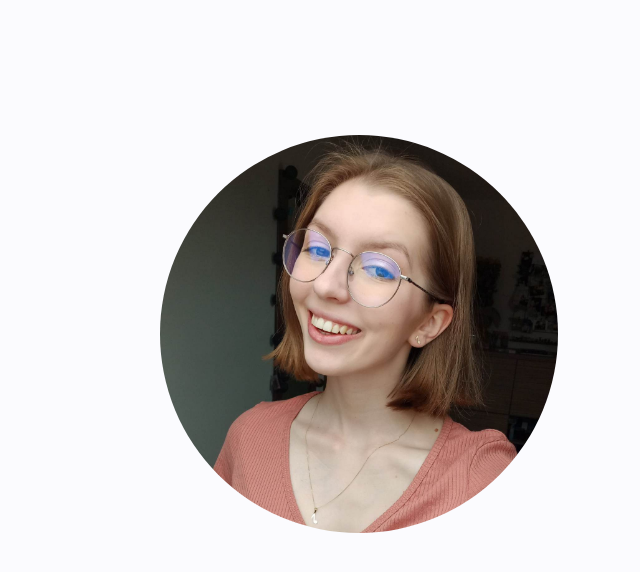
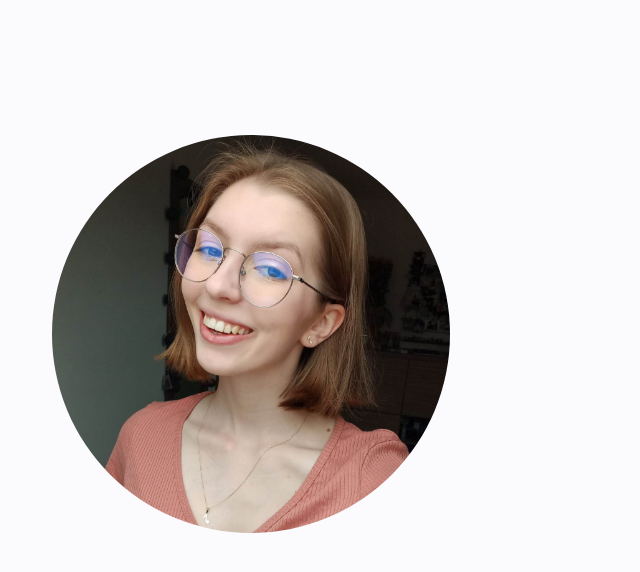
Before and after one commit to AngelikaMallek/homepage, a React (Create React App) app: page / in a window 1280 px wide. Shown: the top 572 px of the page, without its empty margins (0-640 px from the left). Built offline with nearby package versions, Linux system fonts and the light colour scheme.

Commit message:
changed style

```diff
--- a/src/common/Container/index.js
+++ b/src/common/Container/index.js
@@ -2,7 +2,7 @@ import styled from "styled-components";
 
 const Container = styled.div`
     padding: 20px;
-    max-width: 1000px;
+    max-width: 1216px;
     margin: 0 auto;
 `;
 
--- a/src/styled.js
+++ b/src/styled.js
@@ -13,6 +13,6 @@ export const GlobalStyle = createGlobalStyle`
 
     .body {
         background-color: ${({theme}) => theme.colors.alto};
-        font-family: "Lato", sans-serif;
+        font-family: "Inter", sans-serif;
     }
 `;
```
